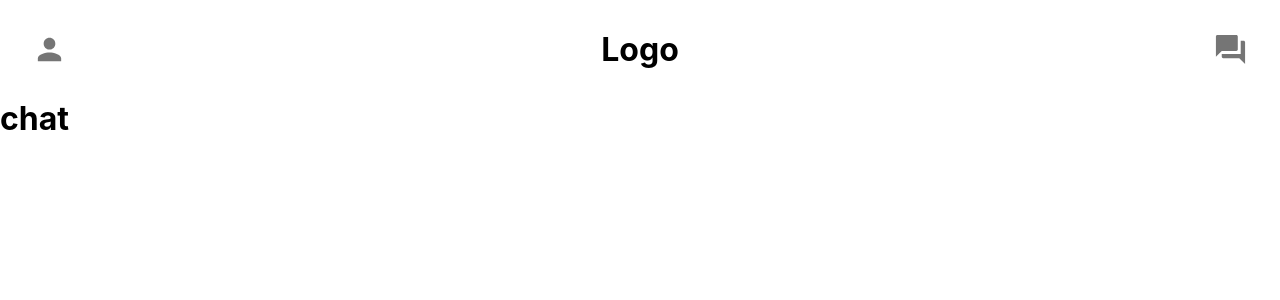
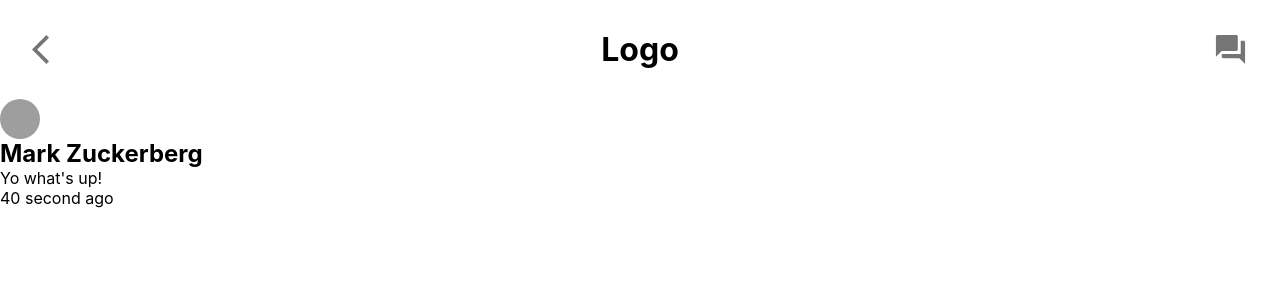
Before and after one commit to KaweckiBartek/Lovely-app, a React (Create React App) app in the folder lovely/: page /chat in a window 1280 px wide. Shown: the top 300 px of the page. Built offline with nearby package versions, Linux system fonts and the light colour scheme; grey boxes are pictures that could not be loaded.

Commit message:
added chat section and nav

```diff
--- a/lovely/src/App.tsx
+++ b/lovely/src/App.tsx
@@ -1,6 +1,7 @@
 import './App.css';
 import Header from "./Header"
 import LovelyCards from "./LovelyCards"
+import Chats from "./Chats"
 import SwipeButtons from './SwipeButtons'
 import {
   BrowserRouter as Router,
@@ -12,13 +13,14 @@ function App() {
   return (
     <div className="App">
       <Router>
-        <Header />
         <Switch >
           <Route path="/chat">
-            <h1>chat</h1>
+            <Header backButton={true} path="/" />
+            <Chats />
           </Route>
 
           <Route path="/">
+            <Header backButton={false} path="/profile"/>
             <LovelyCards />
             <SwipeButtons />
           </Route>
--- /dev/null
+++ b/lovely/src/Chats.css
@@ -0,0 +1,11 @@
+.chats__wrapper{
+  display: flex;
+  flex-direction: column;
+  flex: 1;
+
+}
+
+.chat {
+  height: 80px;
+
+}
--- /dev/null
+++ b/lovely/src/Chats.tsx
@@ -0,0 +1,44 @@
+import React from 'react'
+import "./Chats.css"
+import Avatar from '@material-ui/core/Avatar';
+
+
+interface IChat {
+  name: string,
+  message: string,
+  timestamp: string,
+  profilePic: string,
+}
+
+const Chat = ({ name, message, timestamp, profilePic }: IChat) => {
+  return (
+    <div className="chat">
+      <div className="chat-left">
+        <Avatar className="chat__image" alt={name} src={profilePic} />
+
+      </div>
+      <div>
+        <h2>{name}</h2>
+        <p>{message}</p>
+      </div>
+      <p>{ timestamp }</p>
+    </div>
+
+  )
+}
+
+const Chats = () => {
+  return (
+    <div className="chats__wrapper">
+      <Chat
+        name="Mark Zuckerberg"
+        message="Yo what's up!"
+        timestamp="40 second ago"
+        profilePic="url"
+
+      />
+    </div>
+  )
+}
+
+export default Chats
--- a/lovely/src/Header.tsx
+++ b/lovely/src/Header.tsx
@@ -1,20 +1,42 @@
 import React from 'react'
+import { Link, useHistory } from "react-router-dom"
 import './Header.css'
 import PersonIcon from '@material-ui/icons/Person';
 import ForumIcon from '@material-ui/icons/Forum';
+import ArrowBackIosIcon from '@material-ui/icons/ArrowBackIos';
 import IconButton from '@material-ui/core/IconButton'
 
+interface IHeader {
+  backButton: boolean,
+  path: string;
+}
 
-const Header = () => {
+const Header = ({ backButton, path }: IHeader) => {
+  const history = useHistory()
+
   return (
     <div className="header__wrapper">
+      {backButton ? (
+
+          <IconButton onClick={()=>history.push(path)}>
+            <ArrowBackIosIcon className="header__icon" fontSize="large" />
+          </IconButton>
+
+
+      ) : (
+          <Link to="/personal">
             <IconButton>
               <PersonIcon className="header__icon" fontSize="large" />
             </IconButton>
+          </Link>)}
+
+
       <h1>Logo</h1>
+      <Link to="/chat">
         <IconButton>
           <ForumIcon className="header__icon" fontSize="large" />
         </IconButton>
+      </Link>
     </div>
   )
 }
```
Also changed, not shown: 1 other file (tests, documents, lock files or other folders). Lines whose indentation alone changed are shown as unchanged.
